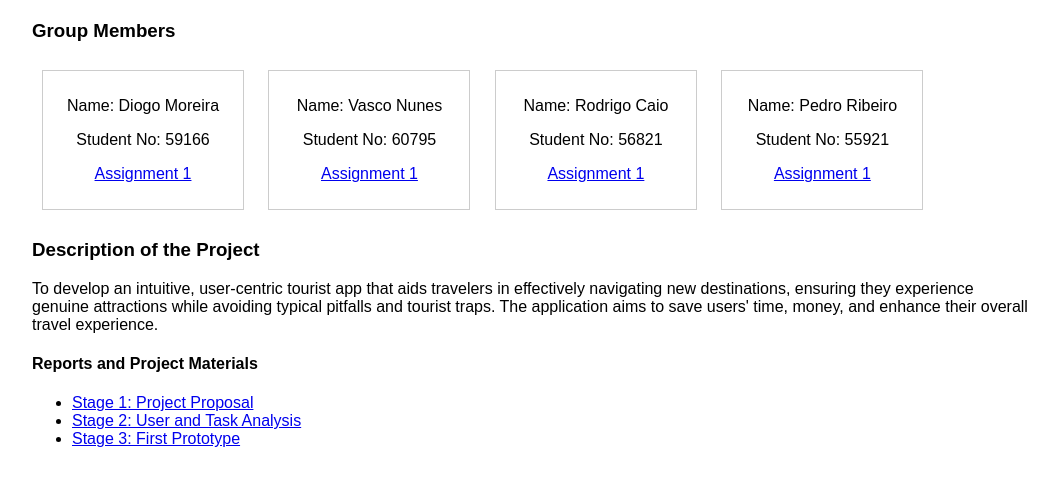
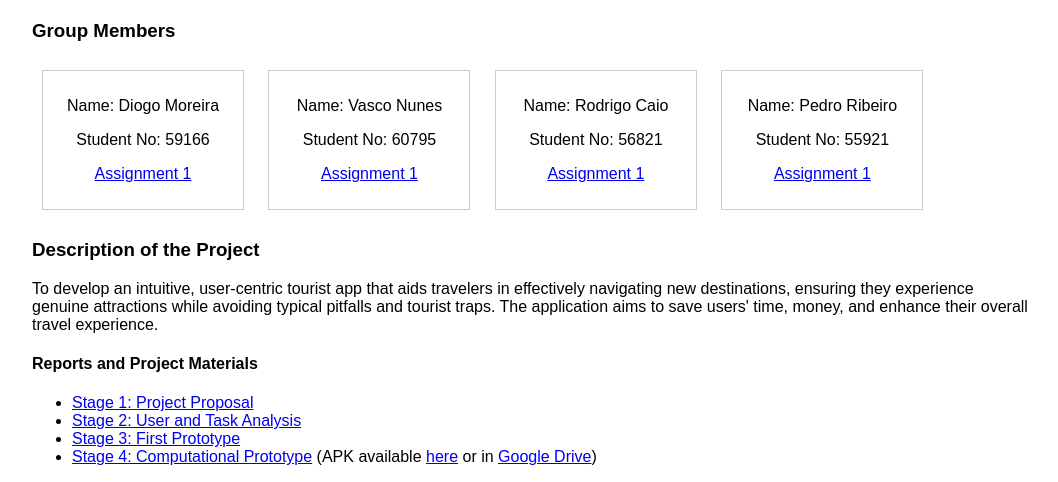
Before and after one commit to pedromdabRibeiro/IPM, a plain HTML site: page index.html in a window 1280 px wide. Shown: the part 631-1113 px from the top of the page, without its empty margins (108-1166 px from the left). Drawn offline with Linux system fonts and the light colour scheme.

Commit message:
Added materials for Stage 4 of the project

```diff
--- a/index.html
+++ b/index.html
@@ -61,12 +61,12 @@
       <li><a href="Project Proposal.pdf">Stage 1: Project Proposal</a></li>
       <li><a href="User&TaskAnalysis.pdf">Stage 2: User and Task Analysis</a></li>
       <li><a href="1stPrototype.pdf">Stage 3: First Prototype</a></li>
+      <li><a href="Computational Prototype.pdf">Stage 4: Computational Prototype</a> (APK available <a href="nexaguide.apk">here</a> or in <a href="https://drive.google.com/file/d/1t63u3EpD8lPMy0ulm8D1i_YmlOT-9oUy/view?usp=sharing">Google Drive</a>)</li>
       <!--
       <li><a href="project-materials.zip">Project Materials</a></li>
 	    <li><a href="https://www.figma.com/file/TxT1jy680T9NwE2TynTn5t/📲Wireframes-for-mobile-UI-design-(Community)?type=design&node-id=35%3A0&mode=design&t=whCDWfznUmippwRP-1">Mockup</a></li>
       -->
 
-      <!-- Add more links as needed -->
     </ul>
   </div>
 
```
Also changed, not shown: 2 other files.
